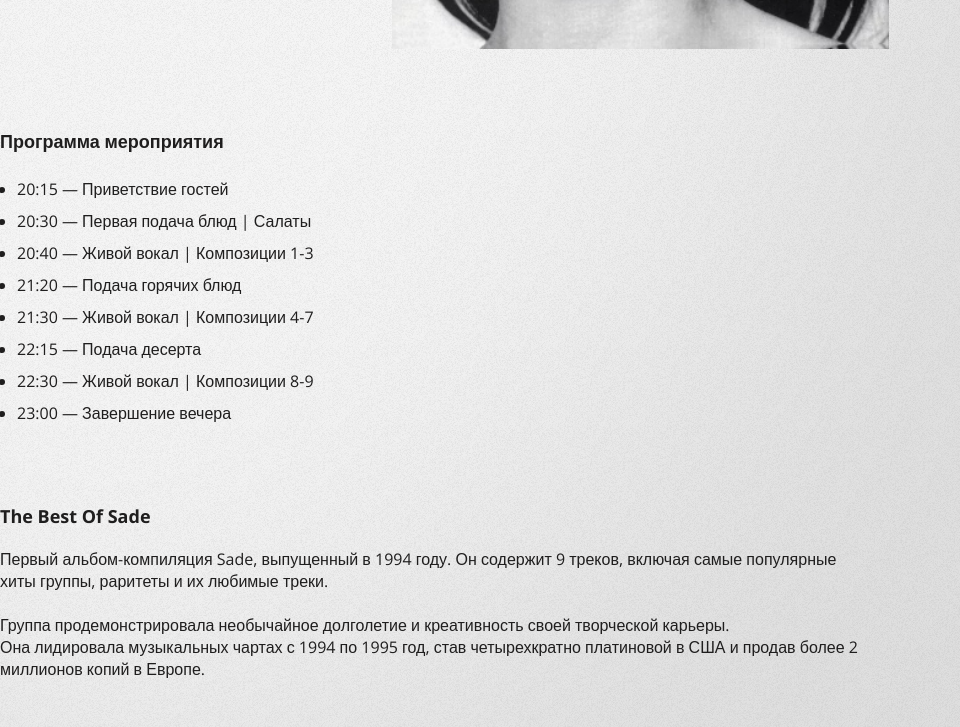
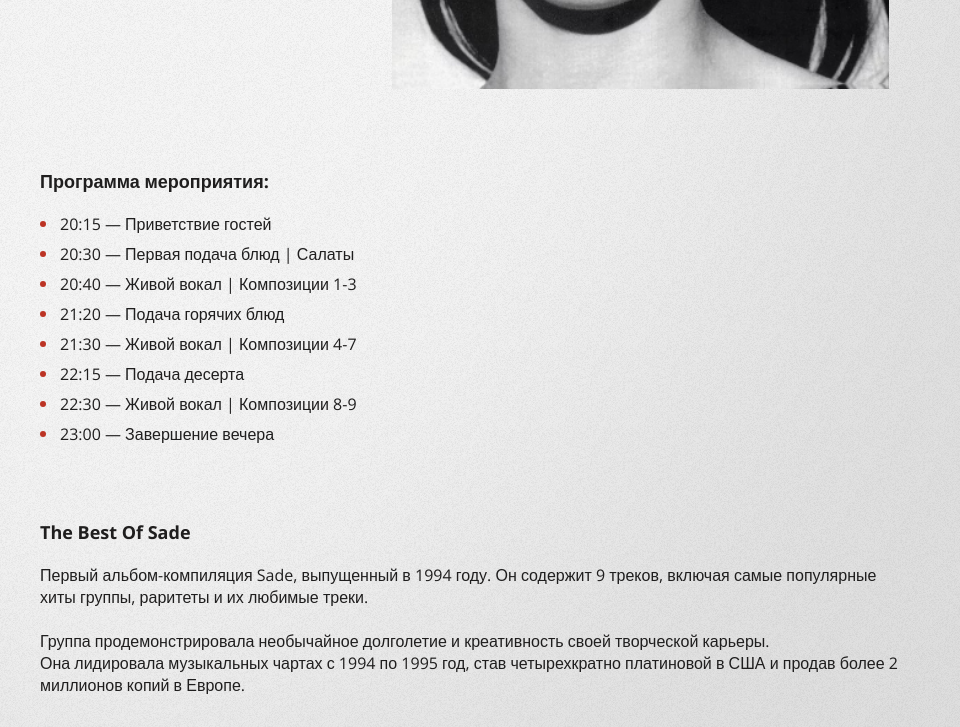
Before and after one commit to Dima-Zavr/Lenni_Art, a website: page src/html/event.html in a window 1280 px wide. Shown: the part 800-1527 px from the top of the page, without its empty margins (0-960 px from the left). Drawn offline with nearby package versions, Linux system fonts and the light colour scheme; files that its build step writes are made by us from their sources; files whose address does not match are found by name.

Commit message:
worked on the event page

```diff
--- a/src/html/blocks/event-page/inf.html
+++ b/src/html/blocks/event-page/inf.html
@@ -1,6 +1,6 @@
-<section class="event__inf inf">
-    <p class="event__text-title">Программа мероприятия</p>
-    <ul class="event__ul">
+<section class="event__inf content">
+    <p class="event__text-title">Программа мероприятия:</p>
+    <ul>
         <li>20:15 — Приветствие гостей</li>
         <li>20:30 — Первая подача блюд | Салаты</li>
         <li>20:40 — Живой вокал | Композиции 1-3</li>
@@ -10,9 +10,9 @@
         <li>22:30 — Живой вокал | Композиции 8-9</li>
         <li>23:00 — Завершение вечера</li>
     </ul>
-    <p class="event__text-title">The Best Of Sade</p>
-    <p class="event__text">Первый альбом-компиляция Sade, выпущенный в 1994 году. Он содержит 9 треков, включая самые популярные хиты группы, раритеты и их любимые треки.<br><br>Группа продемонстрировала необычайное долголетие и креативность своей творческой карьеры.<br>Она лидировала музыкальных чартах с 1994 по 1995 год, став четырехкратно платиновой в США и продав более 2 миллионов копий в Европе.</p>
-    <ol class="event__ol">
+    <div class="event__text-title">The Best Of Sade</div>
+    <div class="event__text">Первый альбом-компиляция Sade, выпущенный в 1994 году. Он содержит 9 треков, включая самые популярные хиты группы, раритеты и их любимые треки.<br><br>Группа продемонстрировала необычайное долголетие и креативность своей творческой карьеры.<br>Она лидировала музыкальных чартах с 1994 по 1995 год, став четырехкратно платиновой в США и продав более 2 миллионов копий в Европе.</div>
+    <ol>
         <li>Your Love Is King</li>
         <li>Hang On To Your Love</li>
         <li>Smooth Operator</li>
--- a/src/styles/blocks/event-page/event-header.less
+++ b/src/styles/blocks/event-page/event-header.less
@@ -8,14 +8,14 @@
     font-style: normal;
     font-weight: 500;
     line-height: normal;
+    padding: 40px 0;
   }
   &__header{
     width: 100%;
     display: flex;
     justify-content: center;
     align-items: center;
-    padding-top: 80px;
-    padding-bottom: 80px;
+    padding: 40px 0;
     &-left,
     &-right{
       display: flex;
--- a/src/styles/blocks/event-page/inf.less
+++ b/src/styles/blocks/event-page/inf.less
@@ -1,37 +1,16 @@
 .event__inf{
-    max-width: 1334px;
-    width: 100%;
-    padding: 0 40px;
+    .container();
+    margin: 40px 0
 }
 .event__text-title{
-    color: @black;
-    font-family: @font1;
+  margin: 75px 0 20px 0;
   font-size: 18px;
-    font-style: normal;
   font-weight: 700;
   line-height: normal;
-    margin-bottom: 20px;
 }
-
-  .event__ul,
-  .event__ol{
-    color:@black;
-    font-family: @font1;
+.event__text{
   font-size: 16px;
-    font-style: normal;
   font-weight: 400;
-    line-height: 32px; /* 200% */
-    padding-left: 17px;
-    margin-bottom: 75px;
-  }
-
-  .event__text{
-    color: @black;
-    font-family: @font1;
-    font-size: 16px;
-    font-style: normal;
-    font-weight: 400;
-    line-height: normal;
   margin-bottom: 50px;
   width: 868px;
 }
```
Lines whose indentation alone changed are shown as unchanged.
